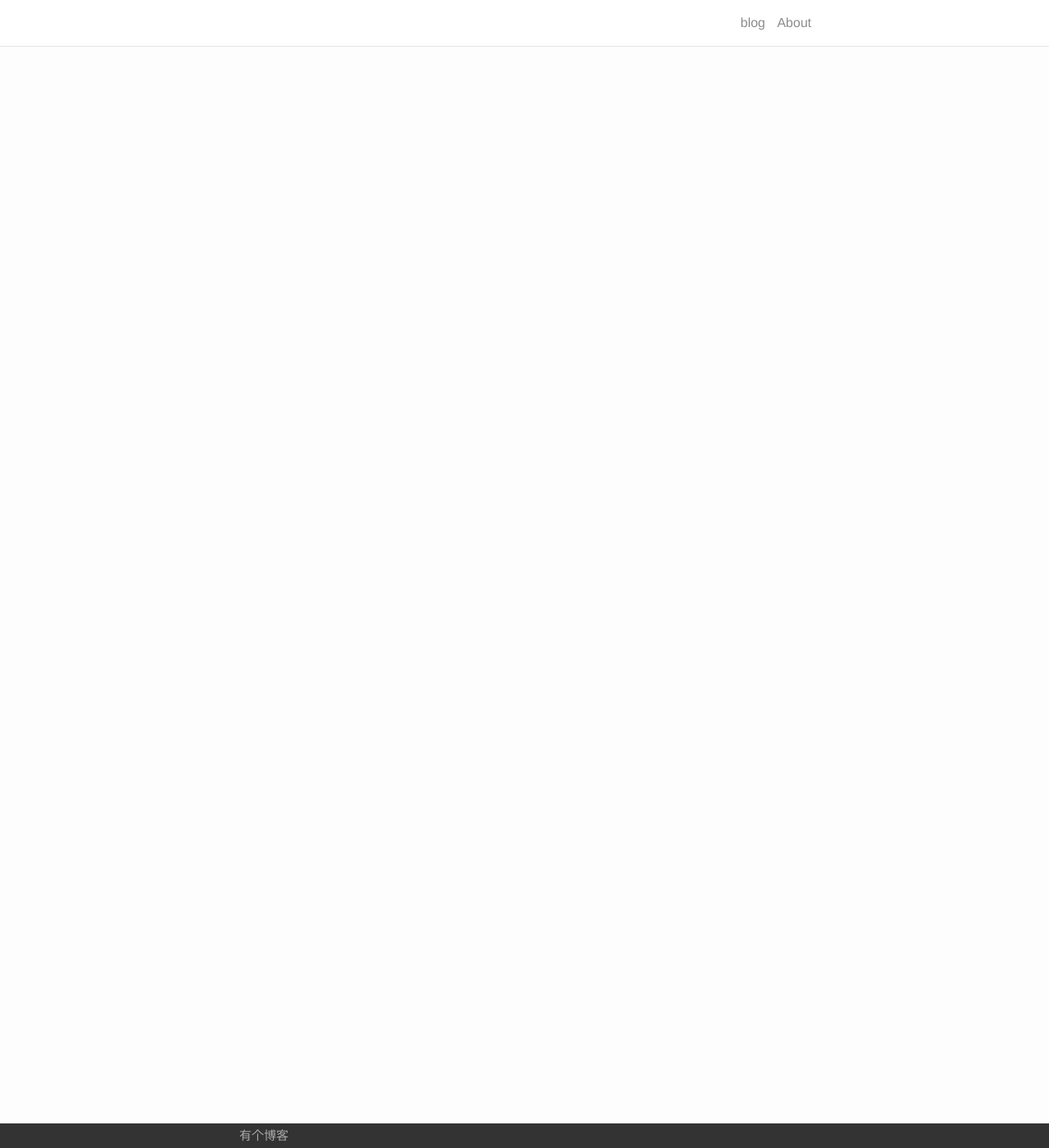
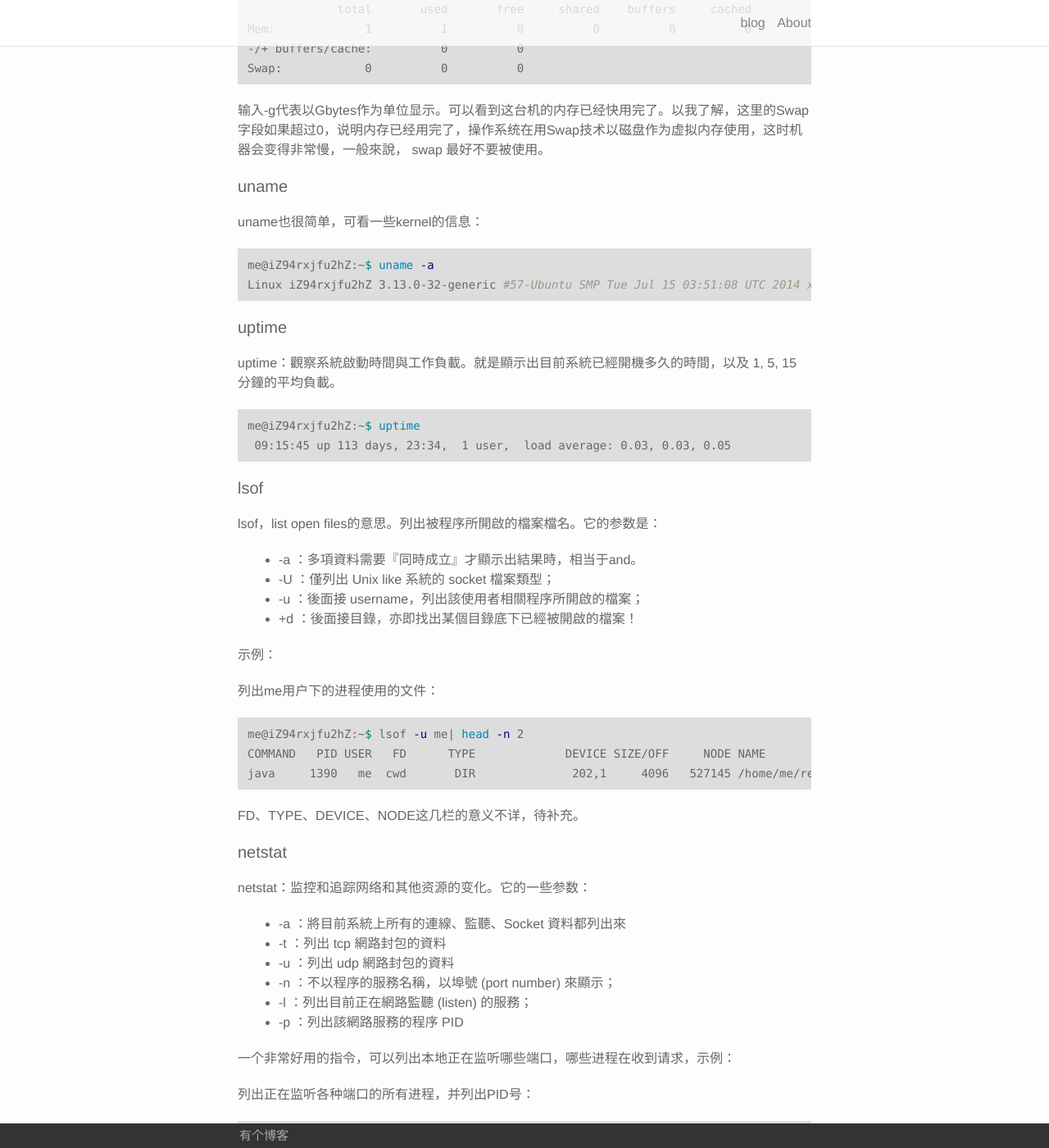
Before and after one commit to afghl/afghl.github.io, a Jekyll site: the page built from _posts/2017-06-08-linux-02-status.markdown, in a window 1280 px wide and 1400 px high, scrolled down 481 px. Shown: the whole window at 82% size. Built offline with Jekyll 4.4.1, drawn with Linux system fonts in a browser that asks for light colours; some of the changed text lies outside the part shown.

Commit message:
add status post

```diff
--- a/_posts/2017-06-08-linux-02-status.markdown
+++ b/_posts/2017-06-08-linux-02-status.markdown
@@ -3,3 +3,106 @@ layout: post
 title:  "Linux下排查问题常用指令（二） - 机器状态相关"
 date:   2017-06-08 08:51:00 +0800
 ---
+
+接上篇。第一篇说了查看进程状态相关的指令，这一篇来看看查看机器状态相关的指令（相当于windows下的资源管理器）。
+
+### 相关指令
+
+#### free
+
+从最简单的开始，查看内存使用的指令：free。示例：
+
+~~~ sh
+me@iZ94rxjfu2hZ:~$ free -g
+             total       used       free     shared    buffers     cached
+Mem:             1          1          0          0          0          0
+-/+ buffers/cache:          0          0
+Swap:            0          0          0
+~~~
+
+输入-g代表以Gbytes作为单位显示。可以看到这台机的内存已经快用完了。以我了解，这里的Swap字段如果超过0，说明内存已经用完了，操作系统在用Swap技术以磁盘作为虚拟内存使用，这时机器会变得非常慢，一般來說， swap 最好不要被使用。
+
+#### uname
+
+uname也很简单，可看一些kernel的信息：
+
+~~~ sh
+me@iZ94rxjfu2hZ:~$ uname -a
+Linux iZ94rxjfu2hZ 3.13.0-32-generic #57-Ubuntu SMP Tue Jul 15 03:51:08 UTC 2014 x86_64 x86_64 x86_64 GNU/Linux
+~~~
+
+#### uptime
+
+uptime：觀察系統啟動時間與工作負載。就是顯示出目前系統已經開機多久的時間，以及 1, 5, 15 分鐘的平均負載。
+
+~~~ sh
+me@iZ94rxjfu2hZ:~$ uptime
+ 09:15:45 up 113 days, 23:34,  1 user,  load average: 0.03, 0.03, 0.05
+~~~
+
+#### lsof
+
+lsof，list open files的意思。列出被程序所開啟的檔案檔名。它的参数是：
+
+- -a  ：多項資料需要『同時成立』才顯示出結果時，相当于and。
+- -U  ：僅列出 Unix like 系統的 socket 檔案類型；
+- -u  ：後面接 username，列出該使用者相關程序所開啟的檔案；
+- +d  ：後面接目錄，亦即找出某個目錄底下已經被開啟的檔案！
+
+示例：
+
+列出me用户下的进程使用的文件：
+
+~~~ shell
+me@iZ94rxjfu2hZ:~$ lsof -u me| head -n 2
+COMMAND   PID USER   FD      TYPE             DEVICE SIZE/OFF     NODE NAME
+java     1390   me  cwd       DIR              202,1     4096   527145 /home/me/repos/moments
+~~~
+
+FD、TYPE、DEVICE、NODE这几栏的意义不详，待补充。
+
+#### netstat
+
+netstat：监控和追踪网络和其他资源的变化。它的一些参数：
+
+- -a  ：將目前系統上所有的連線、監聽、Socket 資料都列出來
+- -t  ：列出 tcp 網路封包的資料
+- -u  ：列出 udp 網路封包的資料
+- -n  ：不以程序的服務名稱，以埠號 (port number) 來顯示；
+- -l  ：列出目前正在網路監聽 (listen) 的服務；
+- -p  ：列出該網路服務的程序 PID
+
+一个非常好用的指令，可以列出本地正在监听哪些端口，哪些进程在收到请求，示例：
+
+列出正在监听各种端口的所有进程，并列出PID号：
+
+~~~ sh
+me@iZ94rxjfu2hZ:~$ netstat -tupl
+(Not all processes could be identified, non-owned process info
+ will not be shown, you would have to be root to see it all.)
+Active Internet connections (only servers)
+Proto Recv-Q Send-Q Local Address           Foreign Address         State       PID/Program name
+tcp        0      0 *:9090                  *:*                     LISTEN      1458/java
+tcp        0      0 *:http                  *:*                     LISTEN      -
+tcp        0      0 *:56789                 *:*                     LISTEN      -
+tcp6       0      0 [::]:3000               [::]:*                  LISTEN      1570/node
+tcp6       0      0 [::]:3001               [::]:*                  LISTEN      1513/node
+udp        0      0 112.74.28.115:ntp       *:*                                 -
+udp        0      0 iZ94rxjfu2hZ:ntp        *:*                                 -
+udp        0      0 localhost:ntp           *:*                                 -
+udp        0      0 *:ntp                   *:*                                 -
+udp6       0      0 [::]:ntp                [::]:*                              -
+~~~
+
+这样就可以看到3001端口被一个PID为1513的node进程监听，9090端口被一个PID为1458的java进程监听。
+
+在网络篇再详细介绍下这个指令吧。
+
+#### vmstat
+
+
+
+### 参考
+
+- http://linux.vbird.org/linux_basic/0440processcontrol.php
+- 《Linux从入门到精通》
```
Also changed, not shown: _posts/2017-06-04-linux-01-process.markdown (+0 -21 lines).
